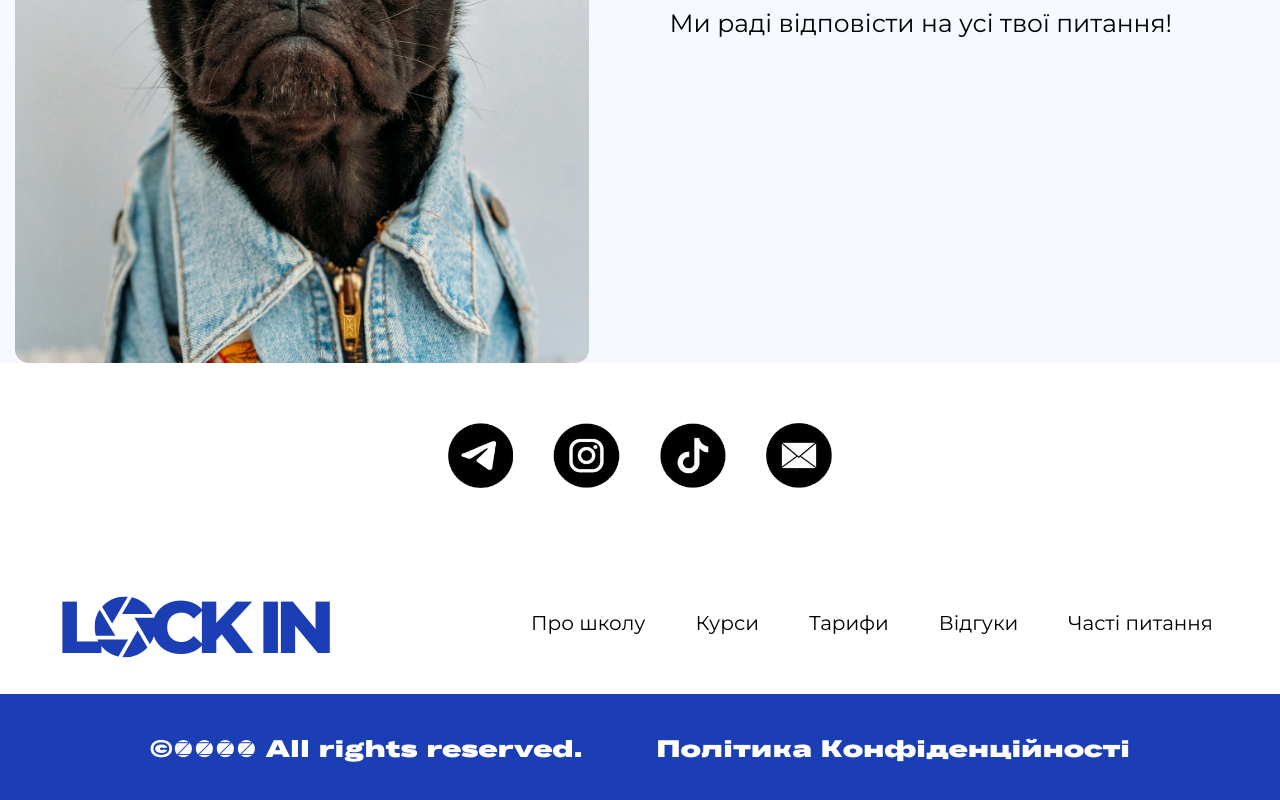
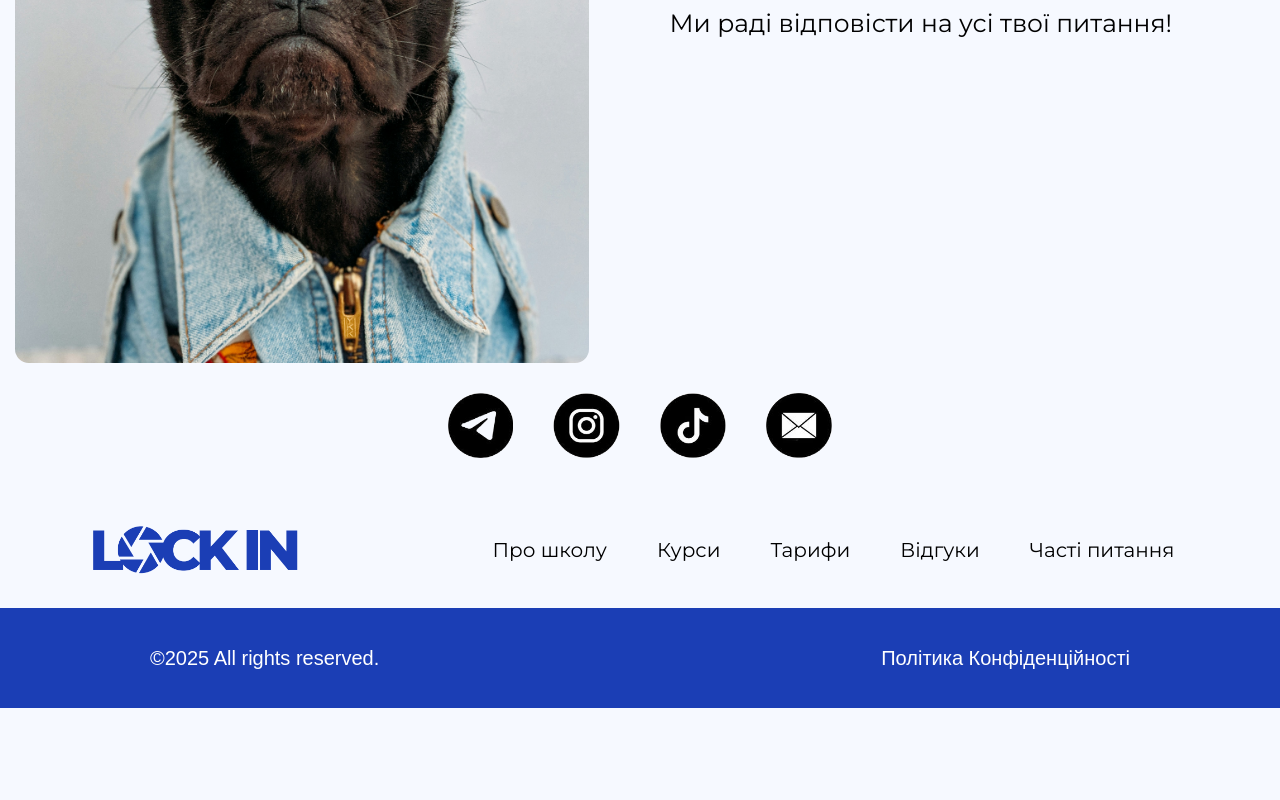
Before and after one commit to Vladarchuk124/LockInSchool, a React (Create React App) app: page / in a window 1280 px wide. Shown: the part 7358-8158 px from the top of the page. After the commit the page ends 8066 px from the top, so only its background shows below. Built offline with nearby package versions, Linux system fonts and the light colour scheme.

Commit message:
fix(footer): logo fix

```diff
--- a/src/components/Footer/Footer.jsx
+++ b/src/components/Footer/Footer.jsx
@@ -1,10 +1,10 @@
 import styles from "./Footer.module.css";
 
 const socialLists = [
-    { href: "https://t.me/arinavenher", imgSrc: "./socialNetworks/tgLogo.png" },
-    { href: "https://www.instagram.com/lockin.school?utm_source=ig_web_button_share_sheet&igsh=ZDNlZDc0MzIxNw==", imgSrc: "./socialNetworks/instaLogo.png" },
-    { href: "#", imgSrc: "./socialNetworks/tiktokLogo.png" },
-    { href: "mailto:arinavenger.ua@gmail.com", imgSrc: "./socialNetworks/emailLogo.png" }
+    { href: "https://t.me/arinavenher", imgSrc: "LockInSchool/socialNetworks/tgLogo.png" },
+    { href: "https://www.instagram.com/lockin.school?utm_source=ig_web_button_share_sheet&igsh=ZDNlZDc0MzIxNw==", imgSrc: "LockInSchool/socialNetworks/instaLogo.png" },
+    { href: "#", imgSrc: "LockInSchool/socialNetworks/tiktokLogo.png" },
+    { href: "mailto:arinavenger.ua@gmail.com", imgSrc: "LockInSchool/socialNetworks/emailLogo.png" }
 ];
 
 function Footer() {
@@ -18,7 +18,7 @@ function Footer() {
                 ))}
             </div>
             <div className={styles.upperPart}>
-                <img src="./footerLogo.png" alt="footerLogo" />
+                <img src="LockInSchool/footerLogo.png" alt="footerLogo" className={styles.footerLogo}/>
                 <nav>
                     <ul>
                         <li><a href="#about">Про школу</a></li>
--- a/src/components/Footer/Footer.module.css
+++ b/src/components/Footer/Footer.module.css
@@ -3,13 +3,17 @@ footer {
     flex-direction: column;
 }
 
+.footerLogo {
+    height: 50px;
+}
+
 .socialNetworks {
     display: flex;
     flex-direction: row;
-    background-color: white;
+    background-color: #f6f9ff;
     justify-content: center;
     align-items: center;
-    padding: 60px 0;
+    padding: 30px 0;
     gap: 40px;
 }
 
@@ -27,7 +31,7 @@ footer {
 .upperPart {
     display: flex;
     flex-direction: row;
-    background-color: white;
+    background-color: #f6f9ff;
     padding: 30px;
     align-items: center;
     justify-content: center;
@@ -57,7 +61,12 @@ footer {
     justify-content: space-between;
     align-items: center;
     padding: 25px 150px 25px 150px;
-    font-size: 12px;
     color: white;
     background-color: #1b3eb5;
 }
+
+.lowerPart h1 {
+    font-family: Arial;
+    font-weight: lighter;
+    font-size: 20px;
+}
```
Also changed, not shown: public/footerLogo.png, 1 other file (tests, documents, lock files or other folders).
